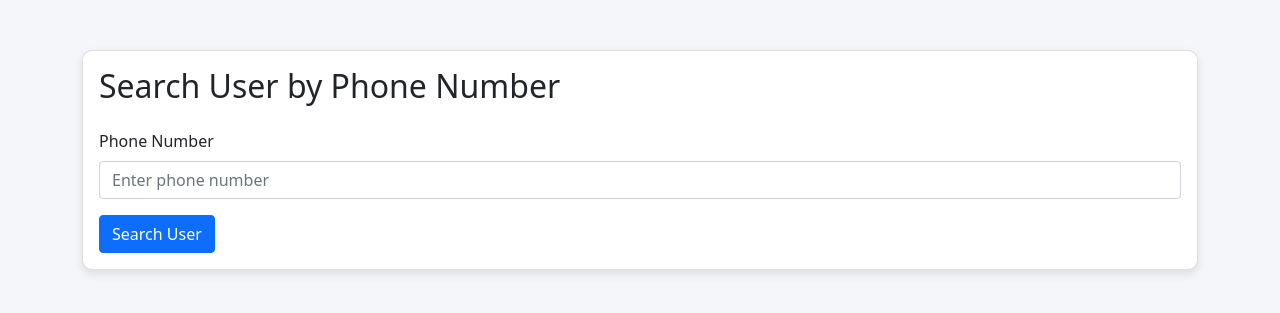
After one commit to Hiroshan01/Hospital_Management_POS_System, a Flask app: page /search_customer in a window 1280 px wide. The commit adds this page. Shown: the top 313 px of the page. Run offline with Flask 3, Linux system fonts and the light colour scheme; some libraries are stand-ins or nearby versions.

Commit message:
user search

```diff
--- a/app.py
+++ b/app.py
@@ -4,10 +4,8 @@ from models import user_data #model file in user_data.py
 from typing import Any
 from models import items
 from models.items import get_items
-from models.cashier.cashier import app, get_cashier_invoices
-
-
-
+from models.cashier.cashier import app, get_cashier_invoices,add_invoice
+from models.cust_search.customer_search import search_user_route
 
 
 app = Flask(__name__)
@@ -194,7 +192,7 @@ def add_user_form():
     return render_template('user/add_user.html')
 
 
-# Route to handle adding user
+# Route to handle adding user customer
 @app.route('/add_user_to_', methods=['GET', 'POST'])
 def add_user_route():
     if request.method=='POST':
@@ -217,6 +215,12 @@ def add_user_route():
 
 
     return render_template('user/add_user.html')
+#---------------search users(customer)------------------------#
+@app.route('/search_customer', methods=['GET', 'POST']) #post and get is used to form function
+def search_user():
+    return search_user_route()
+
+#---------------search users(customer)end------------------------#
 
 #--------------------Update users-------------------#
 
@@ -344,6 +348,18 @@ def delete_item_DB(uuid):
         mysql.connection.rollback()
         return redirect(url_for('superadmin_dashboard1'))
 
+#-------cahier add---------------------------------------------------------------------#
+@app.route('/add_invoice', methods=['GET', 'POST'])
+def add_invoice_route():
+    return add_invoice(mysql)
+
+@app.route('/add-invoice_form')
+def add_invoice_form():
+      return render_template('cashier/cashier_invoice.html')
+
+
+
+
 
 
 
--- /dev/null
+++ b/models/cust_search/customer_search.py
@@ -0,0 +1,20 @@
+from flask import request, render_template, redirect, url_for, flash, current_app
+from flask import Flask, current_app
+from flask_mysqldb import MySQL
+from flask import request
+
+# Initialize Flask and MySQL
+app = Flask(__name__)
+app.config.from_object('config.Config')  # Load configuration
+mysql = MySQL(app)
+
+def search_user_route():
+    users = []  # To hold search results
+    if request.method == 'POST':
+        phone_no = request.form['phone_no_search']
+        cur = mysql.connection.cursor()
+        cur.execute("SELECT * FROM users_data WHERE phone_no = %s", (phone_no,))
+        users = cur.fetchall()  # Get all matching users
+        cur.close()
+
+    return render_template('user/search_user.html', users=users)
--- a/templates/admin_dsahbord1.html
+++ b/templates/admin_dsahbord1.html
@@ -92,11 +92,11 @@
             </div>
         </div>
 
-            <h2 class="mt-5 mb-4">User List</h2>
+            <h2 class="mt-5 mb-4">Customer List</h2>
             <table class="table table-striped table-bordered table-hover">
                 <thead class="thead-light">
                     <tr>
-                        <th>User Name</th>
+                        <th>Customer Name</th>
                         <th>Address</th>
                         <th>Phone Number</th>
                         <th>Comment</th>
--- a/templates/superadmin_dashboard.html
+++ b/templates/superadmin_dashboard.html
@@ -268,13 +268,13 @@
 <!-- Modal for Add users -->
 <div class="main-content">
     <div class="container-fluid">
-        <h2>Manage Users</h2>
+        <h2>Customer Management</h2>
         <div class="card">
             <div class="card-body">
                 <table class="table table-bordered">
                     <thead class="thead-light">
                 <tr>
-                    <th>User Name</th>
+                    <th>Customer Name</th>
                     <th>Address</th>
                     <th>Phone Number</th>
                     <th>Comment</th>
@@ -306,7 +306,7 @@
                     </tbody>
                 </table>
                 <a href="{{ url_for('add_user_form') }}" class="btn btn-primary">
-                    Add Users
+                    Add Customer
                 </a>
 
             </div>
--- /dev/null
+++ b/templates/user/search_user.html
@@ -0,0 +1,85 @@
+<!DOCTYPE html>
+<html lang="en">
+<head>
+    <meta charset="UTF-8">
+    <meta name="viewport" content="width=device-width, initial-scale=1.0">
+    <title>Search User</title>
+    <link href="https://cdn.jsdelivr.net/npm/bootstrap@5.1.3/dist/css/bootstrap.min.css" rel="stylesheet">
+    <style>
+        body {
+            background-color: #f4f6f9;
+        }
+        .container {
+            margin-top: 50px;
+        }
+        .card {
+            border-radius: 10px;
+            box-shadow: 0 4px 10px rgba(0, 0, 0, 0.1);
+        }
+    </style>
+</head>
+<body>
+
+    <div class="container">
+        <div class="card">
+            <div class="card-body">
+                <h2 class="mb-4">Search User by Phone Number</h2>
+
+                <!-- Search Form -->
+                <form method="POST" action="{{ url_for('search_user') }}">
+                    <div class="mb-3">
+                        <label for="phone_no_search" class="form-label">Phone Number</label>
+                        <input type="tel" class="form-control" id="phone_no_search" name="phone_no_search" required title="Please enter a valid 10-digit phone number" placeholder="Enter phone number">
+                    </div>
+                    <button type="submit" class="btn btn-primary">Search User</button>
+                </form>
+            </div>
+        </div>
+
+        <!-- Display Search Results -->
+        {% if users %}
+            <div class="card mt-4">
+                <div class="card-body">
+                    <h3 class="mt-4">Search Results</h3>
+                    <table class="table table-striped table-bordered">
+                        <thead class="thead-light">
+                            <tr>
+
+                                <th>User Name</th>
+                                <th>Address</th>
+                                <th>Phone Number</th>
+                                <th>Comment</th>
+                                <th>Email</th>
+                                <th>NIC</th>
+                            </tr>
+                        </thead>
+                        <tbody>
+                            {% for user in users %}
+                            <tr>
+                                <td>{{ user[1] }}</td>
+                                <td>{{ user[2] }}</td>
+                                <td>{{ user[3] }}</td>
+                                <td>{{ user[4] }}</td>
+                                <td>{{ user[5] }}</td>
+                                <td>{{ user[7] }}</td>
+                                <td>{{ user[8] }}</td>
+                            </tr>
+                            {% endfor %}
+                        </tbody>
+                    </table>
+                </div>
+            </div>
+        {% else %}
+            {% if request.method == 'POST' %}
+                <div class="alert alert-warning mt-4" role="alert">
+                    No users found with that phone number.
+                </div>
+            {% endif %}
+        {% endif %}
+    </div>
+
+    <script src="https://code.jquery.com/jquery-3.5.1.slim.min.js"></script>
+    <script src="https://cdn.jsdelivr.net/npm/@popperjs/core@2.9.2/dist/umd/popper.min.js"></script>
+    <script src="https://cdn.jsdelivr.net/npm/bootstrap@5.1.3/dist/js/bootstrap.min.js"></script>
+</body>
+</html>
```
Also changed, not shown: models/cashier/cashier.py (+28 -0 lines), templates/cahier_dashbord.html (+14 -7 lines), templates/cashier/cashier_invoice.html (added, +62 -0 lines), templates/user/add_user.html (+16 -1 lines), models/__init__.py (added), models/cust_search/__init__.py (added).
